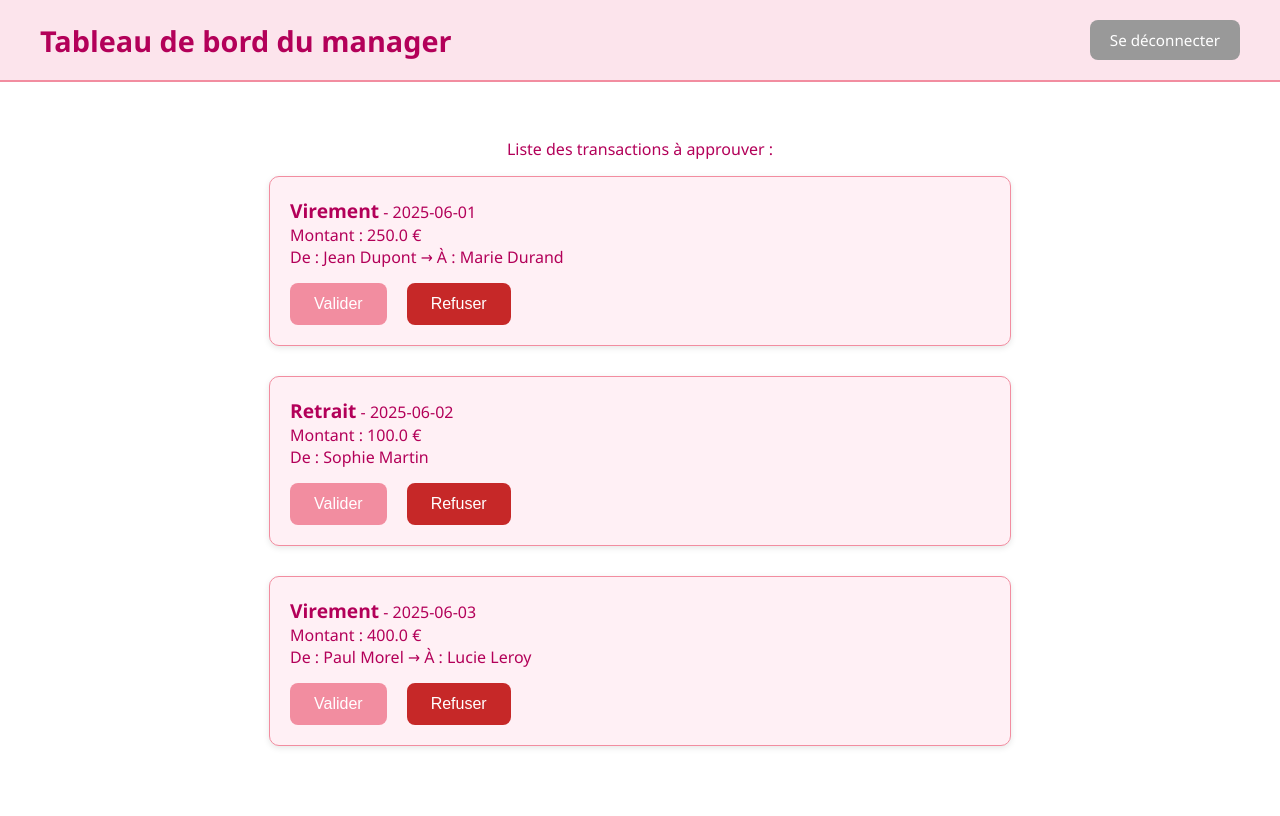
After one commit to RiasGFirst/SAE4.DEVCLOUD.01, a Django app: page /banquier/dashboard in a window 1280 px wide. The commit adds this page. Run offline with Django 5.2, Linux system fonts and the light colour scheme.

Commit message:
feat: implement manager dashboard with transaction listing and styling

```diff
--- /dev/null
+++ b/frontend/webclient/webinterface/static/css/dashboard_manager.css
@@ -0,0 +1,90 @@
+body {
+    background-color: #ffffff;
+    color: #b30059;
+    font-family: 'Segoe UI', Tahoma, Geneva, Verdana, sans-serif;
+    margin: 0;
+    padding: 0;
+}
+
+.top-bar {
+    display: flex;
+    justify-content: space-between;
+    align-items: center;
+    background-color: #fce4ec;
+    padding: 20px 40px;
+    border-bottom: 2px solid #f28da0;
+}
+
+.top-bar h1 {
+    margin: 0;
+    color: #b30059;
+    font-size: 1.8em;
+}
+
+.btn.logout {
+    background-color: #999;
+    color: white;
+    text-decoration: none;
+    padding: 10px 20px;
+    border-radius: 8px;
+    font-size: 0.95em;
+    transition: background-color 0.3s ease;
+}
+
+.btn.logout:hover {
+    background-color: #777;
+}
+
+.container {
+    padding: 40px 20px;
+    text-align: center;
+}
+
+.transaction-item {
+    max-width: 700px;
+    margin: 0 auto 30px;
+    text-align: left;
+    background-color: #fff0f5;
+    border: 1px solid #f28da0;
+    padding: 20px;
+    border-radius: 10px;
+    box-shadow: 0 2px 6px rgba(0, 0, 0, 0.1);
+}
+
+.transaction-item strong {
+    font-size: 1.2em;
+    color: #b30059;
+}
+
+.action-buttons {
+    margin-top: 15px;
+    display: flex;
+    gap: 20px;
+}
+
+.action-buttons form {
+    margin: 0;
+}
+
+.btn {
+    background-color: #f28da0;
+    color: white;
+    padding: 12px 24px;
+    font-size: 1em;
+    border-radius: 8px;
+    border: none;
+    cursor: pointer;
+    transition: background-color 0.3s ease;
+}
+
+.btn:hover {
+    background-color: #e0667a;
+}
+
+.btn.refus {
+    background-color: #c62828;
+}
+
+.btn.refus:hover {
+    background-color: #a00000;
+}
--- /dev/null
+++ b/frontend/webclient/webinterface/templates/banquier/dashboard.html
@@ -0,0 +1,40 @@
+{% load static %}
+<!DOCTYPE html>
+<html lang="fr">
+<head>
+    <meta charset="UTF-8">
+    <title>Dashboard Manager</title>
+    <link rel="stylesheet" href="{% static 'css/dashboard_manager.css' %}">
+</head>
+<body>
+    <div class="top-bar">
+        <h1>Tableau de bord du manager</h1>
+        <a href="#" class="btn logout">Se déconnecter</a>
+    </div>
+
+    <div class="container">
+        <p>Liste des transactions à approuver :</p>
+
+        {% for transaction in transactions %}
+        <div class="transaction-item">
+            <strong>{{ transaction.type }}</strong> - {{ transaction.date }}<br>
+            Montant : {{ transaction.montant }} €<br>
+            De : {{ transaction.expediteur }} {% if transaction.beneficiaire %}→ À : {{ transaction.beneficiaire }}{% endif %}
+
+            <div class="action-buttons">
+                <form method="post" action="#">
+                    {% csrf_token %}
+                    <button type="submit" class="btn">Valider</button>
+                </form>
+                <form method="post" action="#">
+                    {% csrf_token %}
+                    <button type="submit" class="btn refus">Refuser</button>
+                </form>
+            </div>
+        </div>
+        {% empty %}
+        <p>Aucune transaction en attente.</p>
+        {% endfor %}
+    </div>
+</body>
+</html>
--- a/frontend/webclient/webinterface/templates/clients/dashboard.html
+++ b/frontend/webclient/webinterface/templates/clients/dashboard.html
@@ -4,7 +4,7 @@
 <head>
     <meta charset="UTF-8">
     <title>Tableau de bord client</title>
-    <link rel="stylesheet" href="{% static 'css/dashboard.css' %}">
+    <link rel="stylesheet" href="{% static 'css/dashboard_cli.css' %}">
 </head>
 <body>
     <div class="container">
--- a/frontend/webclient/webinterface/urls.py
+++ b/frontend/webclient/webinterface/urls.py
@@ -13,6 +13,7 @@ urlpatterns = [
     path('clients/dashboard', clients.dashboard_client, name='dashboard_client'),
 
     # Banquier URLs
+    path('banquier/dashboard', banquier.manager_dashboard, name='dashboard_manager'),
 
     # API URLs
     path('api/create_account', api.create_client, name='create_client'),
--- a/frontend/webclient/webinterface/views/banquier.py
+++ b/frontend/webclient/webinterface/views/banquier.py
@@ -4,3 +4,39 @@ from django.http import HttpResponse
 
 def auth_page(request):
     return render(request, 'banquier/auth.html')
+
+def manager_dashboard(request):
+    # Liste simulée de transactions
+    transactions = [
+        {
+            'id': 1,
+            'type': 'Virement',
+            'expediteur': 'Jean Dupont',
+            'beneficiaire': 'Marie Durand',
+            'montant': 250.00,
+            'date': '2025-06-01'
+        },
+        {
+            'id': 2,
+            'type': 'Retrait',
+            'expediteur': 'Sophie Martin',
+            'beneficiaire': None,
+            'montant': 100.00,
+            'date': '2025-06-02'
+        },
+        {
+            'id': 3,
+            'type': 'Virement',
+            'expediteur': 'Paul Morel',
+            'beneficiaire': 'Lucie Leroy',
+            'montant': 400.00,
+            'date': '2025-06-03'
+        }
+    ]
+
+    context = {
+        'transactions': transactions,
+        'nom_manager': 'Monsieur le Directeur'
+    }
+
+    return render(request, 'banquier/dashboard.html', context)
```
Also changed, not shown: compose.yml (+14 -7 lines), frontend/webclient/webinterface/static/css/dashboard_cli.css (renamed from frontend/webclient/webinterface/static/css/dashboard.css), 2 other files.
